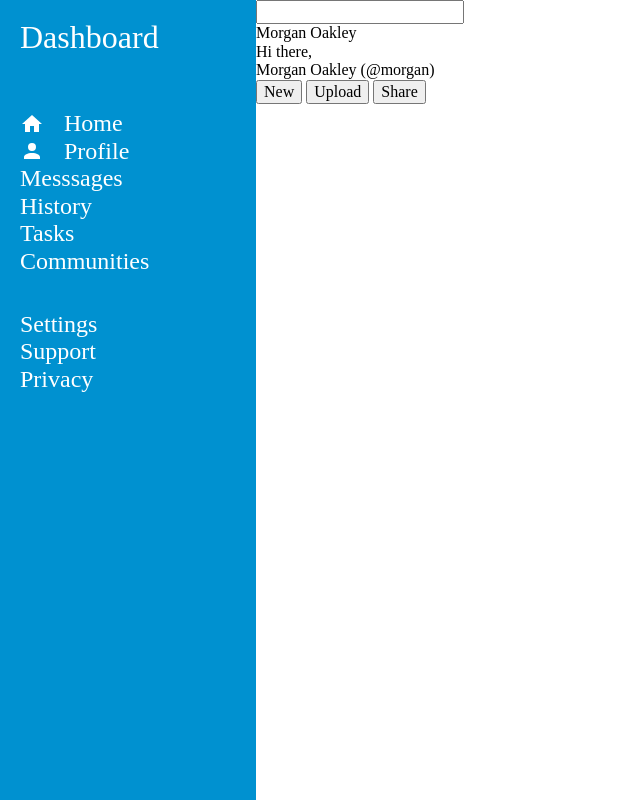
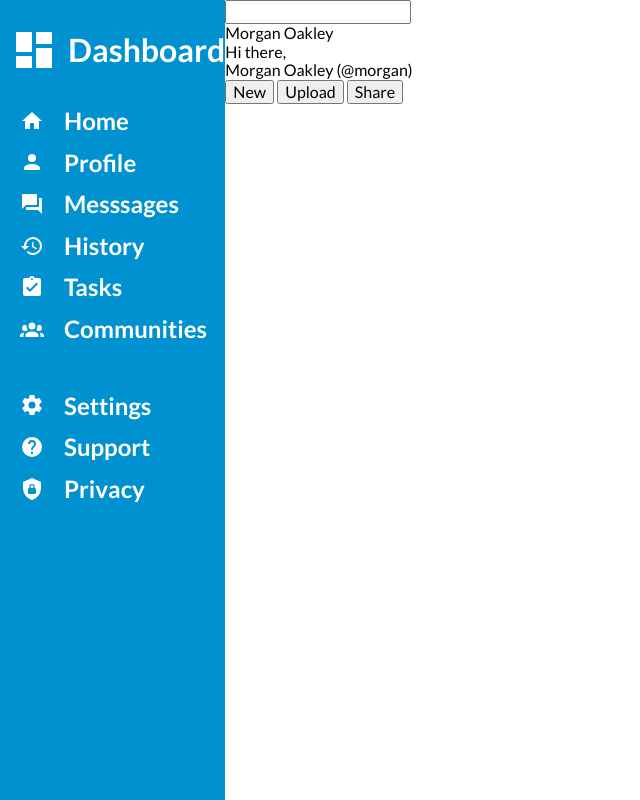
Before and after one commit to icorvus/admin-dashboard, a plain HTML site: page index.html in a window 1280 px wide. Shown: the whole page, without its empty margins (0-640 px from the left). Drawn offline with Linux system fonts and the light colour scheme.

Commit message:
Finished styling side bar section

```diff
--- a/index.html
+++ b/index.html
@@ -11,7 +11,12 @@
 <body>
   <div class="container">
     <div class="side-bar">
-      <div class="logo">Dashboard</div>
+      <div class="logo">
+        <svg style="width:48px;height:48px" viewBox="0 0 24 24">
+          <path fill="currentColor" d="M13,3V9H21V3M13,21H21V11H13M3,21H11V15H3M3,13H11V3H3V13Z" />
+        </svg>
+        Dashboard
+      </div>
       <div class="nav1">
         <ul>
           <li>
@@ -26,17 +31,51 @@
             </svg>
             Profile
           </li>
-          <li>Messsages</li>
-          <li>History</li>
-          <li>Tasks</li>
-          <li>Communities</li>
+          <li>
+            <svg style="width:24px;height:24px" viewBox="0 0 24 24">
+              <path fill="currentColor" d="M17,12V3A1,1 0 0,0 16,2H3A1,1 0 0,0 2,3V17L6,13H16A1,1 0 0,0 17,12M21,6H19V15H6V17A1,1 0 0,0 7,18H18L22,22V7A1,1 0 0,0 21,6Z" />
+            </svg>
+            Messsages
+          </li>
+          <li>
+            <svg style="width:24px;height:24px" viewBox="0 0 24 24">
+              <path fill="currentColor" d="M13.5,8H12V13L16.28,15.54L17,14.33L13.5,12.25V8M13,3A9,9 0 0,0 4,12H1L4.96,16.03L9,12H6A7,7 0 0,1 13,5A7,7 0 0,1 20,12A7,7 0 0,1 13,19C11.07,19 9.32,18.21 8.06,16.94L6.64,18.36C8.27,20 10.5,21 13,21A9,9 0 0,0 22,12A9,9 0 0,0 13,3" />
+            </svg>
+            History
+          </li>
+          <li>
+            <svg style="width:24px;height:24px" viewBox="0 0 24 24">
+              <path fill="currentColor" d="M10,17L6,13L7.41,11.59L10,14.17L16.59,7.58L18,9M12,3A1,1 0 0,1 13,4A1,1 0 0,1 12,5A1,1 0 0,1 11,4A1,1 0 0,1 12,3M19,3H14.82C14.4,1.84 13.3,1 12,1C10.7,1 9.6,1.84 9.18,3H5A2,2 0 0,0 3,5V19A2,2 0 0,0 5,21H19A2,2 0 0,0 21,19V5A2,2 0 0,0 19,3Z" />
+            </svg>
+            Tasks
+          </li>
+          <li>
+            <svg style="width:24px;height:24px" viewBox="0 0 24 24">
+              <path fill="currentColor" d="M12,5.5A3.5,3.5 0 0,1 15.5,9A3.5,3.5 0 0,1 12,12.5A3.5,3.5 0 0,1 8.5,9A3.5,3.5 0 0,1 12,5.5M5,8C5.56,8 6.08,8.15 6.53,8.42C6.38,9.85 6.8,11.27 7.66,12.38C7.16,13.34 6.16,14 5,14A3,3 0 0,1 2,11A3,3 0 0,1 5,8M19,8A3,3 0 0,1 22,11A3,3 0 0,1 19,14C17.84,14 16.84,13.34 16.34,12.38C17.2,11.27 17.62,9.85 17.47,8.42C17.92,8.15 18.44,8 19,8M5.5,18.25C5.5,16.18 8.41,14.5 12,14.5C15.59,14.5 18.5,16.18 18.5,18.25V20H5.5V18.25M0,20V18.5C0,17.11 1.89,15.94 4.45,15.6C3.86,16.28 3.5,17.22 3.5,18.25V20H0M24,20H20.5V18.25C20.5,17.22 20.14,16.28 19.55,15.6C22.11,15.94 24,17.11 24,18.5V20Z" />
+            </svg>
+            Communities
+          </li>
         </ul>
       </div>
       <div class="nav2">
         <ul>
-          <li>Settings</li>
-          <li>Support</li>
-          <li>Privacy</li>
+          <li><svg style="width:24px;height:24px" viewBox="0 0 24 24">
+            <path fill="currentColor" d="M12,15.5A3.5,3.5 0 0,1 8.5,12A3.5,3.5 0 0,1 12,8.5A3.5,3.5 0 0,1 15.5,12A3.5,3.5 0 0,1 12,15.5M19.43,12.97C19.47,12.65 19.5,12.33 19.5,12C19.5,11.67 19.47,11.34 19.43,11L21.54,9.37C21.73,9.22 21.78,8.95 21.66,8.73L19.66,5.27C19.54,5.05 19.27,4.96 19.05,5.05L16.56,6.05C16.04,5.66 15.5,5.32 14.87,5.07L14.5,2.42C14.46,2.18 14.25,2 14,2H10C9.75,2 9.54,2.18 9.5,2.42L9.13,5.07C8.5,5.32 7.96,5.66 7.44,6.05L4.95,5.05C4.73,4.96 4.46,5.05 4.34,5.27L2.34,8.73C2.21,8.95 2.27,9.22 2.46,9.37L4.57,11C4.53,11.34 4.5,11.67 4.5,12C4.5,12.33 4.53,12.65 4.57,12.97L2.46,14.63C2.27,14.78 2.21,15.05 2.34,15.27L4.34,18.73C4.46,18.95 4.73,19.03 4.95,18.95L7.44,17.94C7.96,18.34 8.5,18.68 9.13,18.93L9.5,21.58C9.54,21.82 9.75,22 10,22H14C14.25,22 14.46,21.82 14.5,21.58L14.87,18.93C15.5,18.67 16.04,18.34 16.56,17.94L19.05,18.95C19.27,19.03 19.54,18.95 19.66,18.73L21.66,15.27C21.78,15.05 21.73,14.78 21.54,14.63L19.43,12.97Z" />
+          </svg>
+            Settings
+          </li>
+          <li>
+            <svg style="width:24px;height:24px" viewBox="0 0 24 24">
+              <path fill="currentColor" d="M15.07,11.25L14.17,12.17C13.45,12.89 13,13.5 13,15H11V14.5C11,13.39 11.45,12.39 12.17,11.67L13.41,10.41C13.78,10.05 14,9.55 14,9C14,7.89 13.1,7 12,7A2,2 0 0,0 10,9H8A4,4 0 0,1 12,5A4,4 0 0,1 16,9C16,9.88 15.64,10.67 15.07,11.25M13,19H11V17H13M12,2A10,10 0 0,0 2,12A10,10 0 0,0 12,22A10,10 0 0,0 22,12C22,6.47 17.5,2 12,2Z" />
+            </svg>
+            Support
+          </li>
+          <li>
+            <svg style="width:24px;height:24px" viewBox="0 0 24 24">
+              <path fill="currentColor" d="M12,1L3,5V11C3,16.55 6.84,21.74 12,23C17.16,21.74 21,16.55 21,11V5L12,1M12,7C13.4,7 14.8,8.1 14.8,9.5V11C15.4,11 16,11.6 16,12.3V15.8C16,16.4 15.4,17 14.7,17H9.2C8.6,17 8,16.4 8,15.7V12.2C8,11.6 8.6,11 9.2,11V9.5C9.2,8.1 10.6,7 12,7M12,8.2C11.2,8.2 10.5,8.7 10.5,9.5V11H13.5V9.5C13.5,8.7 12.8,8.2 12,8.2Z" />
+            </svg>
+            Privacy
+          </li>
         </ul>
       </div>
     </div>
--- a/style.css
+++ b/style.css
@@ -1,3 +1,9 @@
+@import url('https://fonts.googleapis.com/css2?family=Lato:ital,wght@0,100;0,300;0,400;0,700;0,900;1,100;1,300;1,400;1,700;1,900&family=Roboto:ital,wght@0,300;0,400;0,700;1,300;1,400;1,700&display=swap');
+
+html {
+  font-family: 'Lato', 'Arial', sans-serif;
+}
+
 body {
   min-height: 100vh;
 }
@@ -5,7 +11,7 @@ body {
 .container {
   display: grid;
   min-height: 100vh;
-  grid-template-columns: 1fr 4fr;
+  grid-template-columns: 1fr 5fr;
   grid-template-rows: 1fr 5fr;
 }
 
@@ -18,28 +24,30 @@ body {
   margin: 0;
 }
 
+.side-bar li {
+  padding-left: 20px;
+}
+
 .side-bar {
   background-color: #0091d0;
   color: white;
   grid-row: span 2;
   display: grid;
-  grid-template-rows: 75px 35px auto 35px auto 1fr;
+  grid-template-rows: 100px auto 35px auto 1fr;
+  font-weight: bold;
 }
 
-.side-bar > * {
-  margin-left: 20px;
-}
 
 .nav1, .nav2 {
   font-size: 1.5rem;
 }
 
 .nav1 {
-  grid-row: 3 / span 1;
+  grid-row: 2 / span 1;
 }
 
 .nav2 {
-  grid-row: 5 / span 1;
+  grid-row: 4 / span 1;
 }
 
 .logo {
@@ -47,8 +55,33 @@ body {
   align-self: center;
 }
 
-li {
-  display: flex;
+.side-bar ul {
+  display: grid;
+}
+
+.side-bar li {
+  display: grid;
   align-items: center;
+  grid-template-columns: 24px 1fr;
+  padding: 7px 0 7px 20px;
   gap: 20px;
+  cursor: pointer;
 }
+
+.side-bar li:hover {
+  color: #0091d0;
+  background-color: white;
+}
+
+.logo-svg {
+  width: 48px;
+  height: 48px;
+}
+
+.logo {
+  display: grid;
+  padding-left: 10px;
+  align-items: center;
+  grid-template-columns: 48px 1fr;
+  gap: 10px;
+}
```
